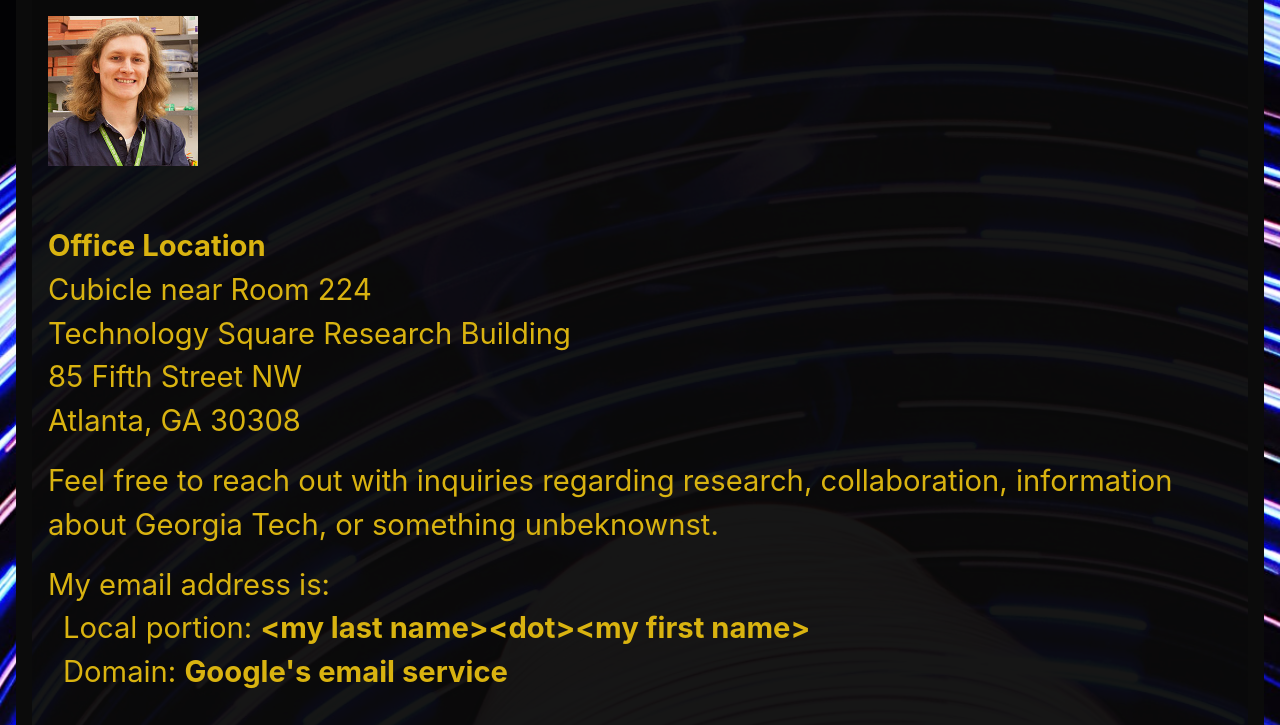
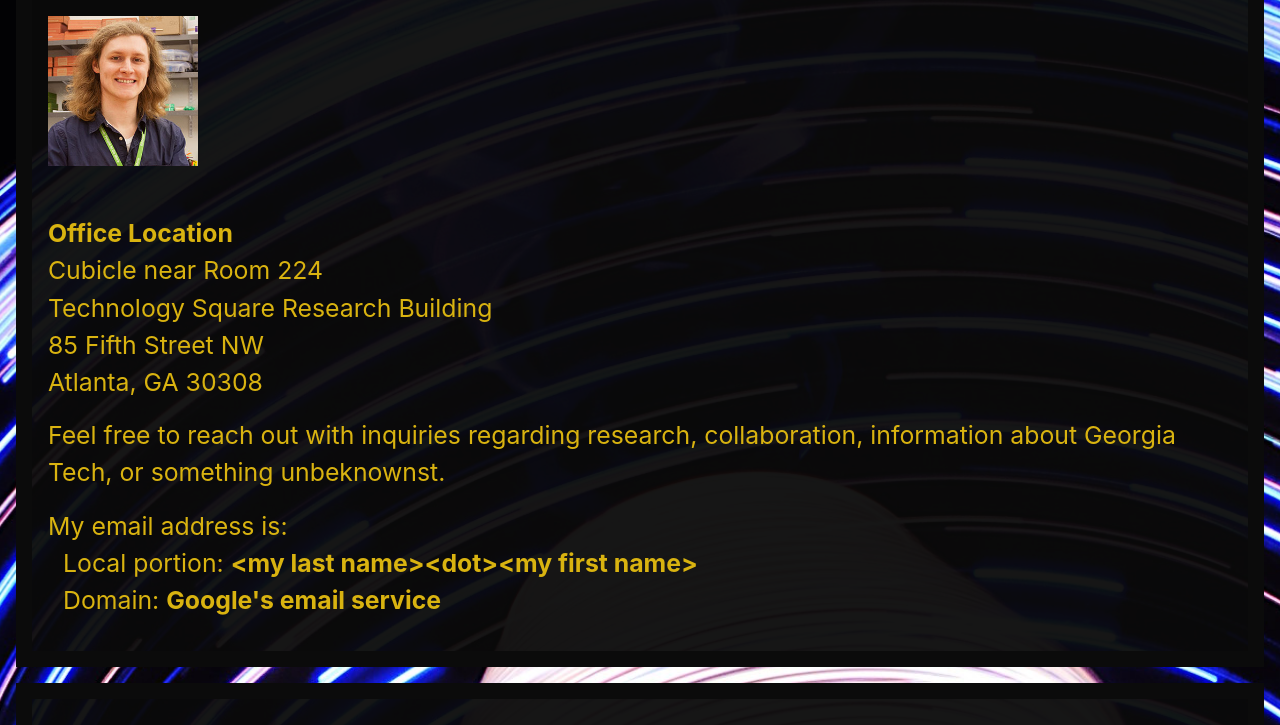
Before and after one commit to theredcomputer/theredcomputer.github.io, a plain HTML site: page contact.html in a window 1280 px wide. Shown: the part 215-940 px from the top of the page. Drawn offline with nearby package versions, Linux system fonts and the light colour scheme.

Commit message:
Improved font scaling

```diff
--- a/main.css
+++ b/main.css
@@ -48,7 +48,7 @@
     h3 {font-size: calc(10px + 3vw);}
     body {padding: 1em; border: 0em;}
     .footer {margin-top: 1em; font-size: calc(10px + 1vw);}
-    .maincontent {max-width: unset; font-size: calc(10px + 1.5vw); margin-top: 2em;}
+    .maincontent {max-width: unset; font-size: calc(12px + 1vw); margin-top: 2em;}
     .nav-li {font-size: calc(10px + 1.5vw);}
 }
 
```
